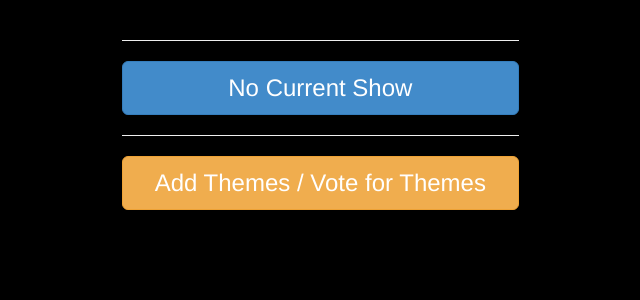
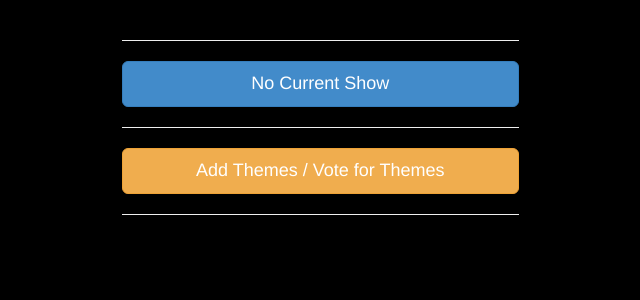
Before and after one commit to freddy-mmf/improvdeath, a Django app: template src/templates/home.html in a window 1280 px wide. Shown: the part 52-352 px from the top of the page, without its empty margins (213-853 px from the left). Run offline with Django 3.2, Linux system fonts and the light colour scheme; the template is opened without the code that fills it, so the values that code supplies are empty.

Commit message:
Fixed up some of the issues of allowing users to submit actions and themes when they shouldn't. Fixed up some other formatting.

```diff
--- a/src/main.py
+++ b/src/main.py
@@ -23,7 +23,7 @@ import webapp2
 
 from views_base import RobotsTXT
 from user_views import (MainPage, LiveVote, AddActions, AddThemes,
-						AddItems, AddCharacters, OtherShows)
+						AddItems, AddCharacters, OtherShows, LiveVoteWorker)
 from admin_views import (ShowPage, CreateShow, DeleteTools,
 					     JSTestPage, AddPlayers, IntervalTimer)
 from json_views import (ShowJSON, IntervalTimerJSON)
@@ -57,6 +57,8 @@ app = webapp2.WSGIApplication([
     # JSON ENDPOINT
     (r'/show_json/(\d+)/', ShowJSON),
     (r'/interval_timer_json/(\d+)/', IntervalTimerJSON),
+    # Task Queues
+    (r'/live_vote_worker/', LiveVoteWorker),
 ],
   config=config,
   debug=True)
--- a/src/models.py
+++ b/src/models.py
@@ -6,7 +6,7 @@ from google.appengine.ext import ndb
 from timezone import (get_mountain_time, back_to_tz, get_today_start,
                       get_tomorrow_start)
 
-VOTE_AFTER_INTERVAL = 12
+VOTE_AFTER_INTERVAL = 25
 DISPLAY_VOTED = 8
 WILDCARD_AMOUNT = 5
 ITEM_AMOUNT = 5
--- a/src/static/css/base.css
+++ b/src/static/css/base.css
@@ -40,7 +40,7 @@ input.x-large-font {
 }
 
 div.header-btn,div.header-btn:hover {
-	font-size:x-large;
+	font-size:large;
 	cursor:default;
 }
 
@@ -55,6 +55,10 @@ div.name-header {
 
 div.x-large-font {
 	font-size:x-large;
+}
+
+div.large-font {
+	font-size:large;
 }
 
 div.medium-font {
--- a/src/templates/base.html
+++ b/src/templates/base.html
@@ -34,7 +34,7 @@
 					{% if show_today %}<li {% block add-action-selected %}{% endblock %}><a href="/add_actions/"><strong>Actions</strong> Add/Vote</a></li>{% endif %}
 					{% comment %}<li {% block add-item-selected %}{% endblock %}><a href="/add_items/"><strong>Items</strong> Add/Vote</a></li>{% endcomment %}
 					{% comment %}<li {% block add-character-selected %}{% endblock %}><a href="/add_characters/"><strong>Characters</strong> Add/Vote</a></li>{% endcomment %}
-					<li {% block add-theme-selected %}{% endblock %}><a href="/add_themes/"><strong>Themes</strong> Add/Vote</a></li>
+					{% if not show_today %}<li {% block add-theme-selected %}{% endblock %}><a href="/add_themes/"><strong>Themes</strong> Add/Vote</a></li>{% endif %}
 					{% comment %}<li {% block other-shows-selected %}{% endblock %}><a href="/other_shows/">Other Shows</a></li>{% endcomment %}
 					{% if is_admin %}
 						<li class="dropdown{% block admin-selected %}{% endblock %}">
--- a/src/templates/home.html
+++ b/src/templates/home.html
@@ -8,7 +8,7 @@
   		<div class="col-md-4 col-md-offset-3 home-button-list">
   			<hr/>
   			<div class="row">
-				<div class="btn-group-vertical col-md-12">
+				<div class="col-md-12">
 					{% if current_show.is_today %}
 						{% if is_admin %}
 							<a class-"text-center" href="/show/{{current_show.key.id}}/">
@@ -28,9 +28,9 @@
 			{% if show_today %}
                 <hr/>
                 <div class="row">
-                    <div class="btn-group-vertical col-md-12">
+                    <div class="col-md-12">
                         <a class="text-center white-link" href="/add_actions/">
-                            <div class="btn btn-danger btn-block btn-lg x-large-font">
+                            <div class="btn btn-danger btn-block btn-lg large-font">
                                 Add Actions / Vote for Actions
                             </div>
                         </a>
@@ -38,16 +38,19 @@
                 </div>
             {% endif %}
 
+			{% if not current_show.is_today %}
 			    <hr/>
                 <div class="row">
-				<div class="btn-group-vertical col-md-12">
+                    <div class="col-md-12">
                         <a class="text-center white-link" href="/add_themes/">
-						<div class="btn btn-warning btn-block btn-lg x-large-font">
+                            <div class="btn btn-warning btn-block btn-lg large-font">
                                 Add Themes / Vote for Themes
                             </div>
                         </a>
                     </div>
                 </div>
+            {% endif %}
+            <hr/>
 
 			{% comment %}
 			<div class="row">
```
Lines whose indentation alone changed are shown as unchanged.
